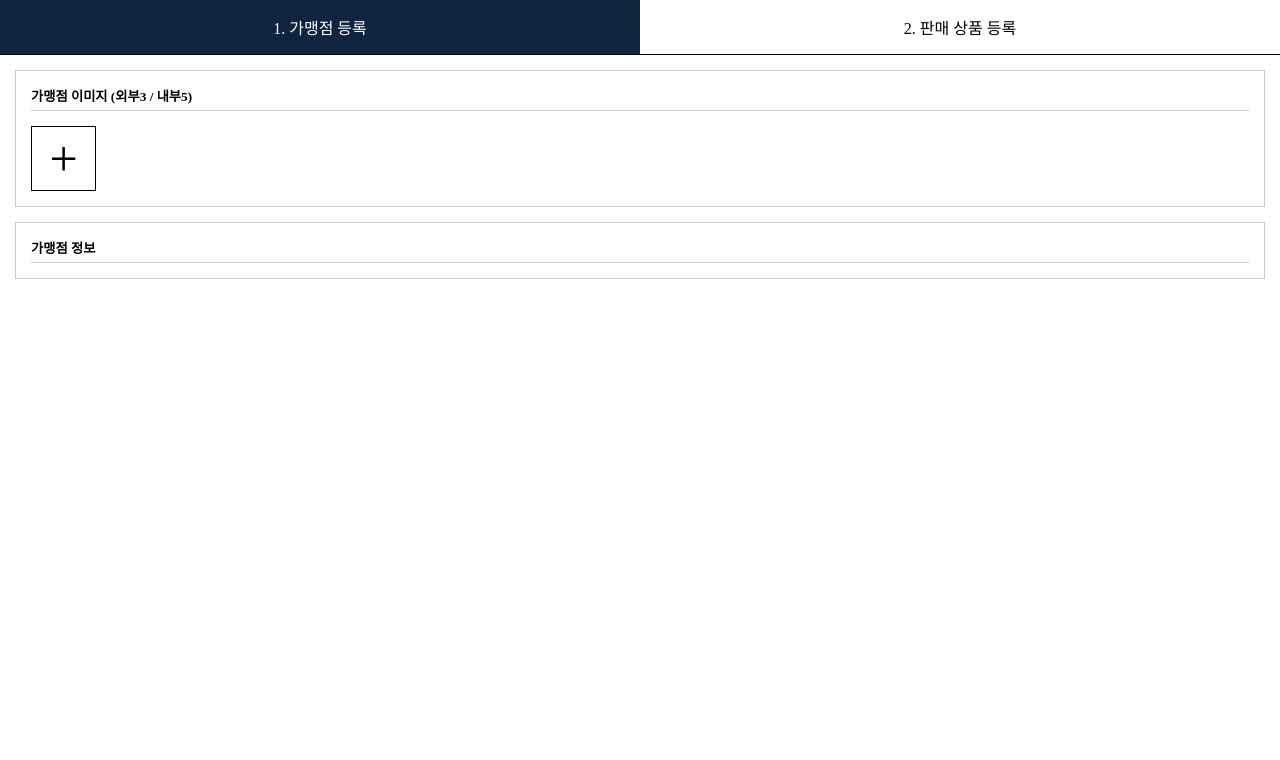
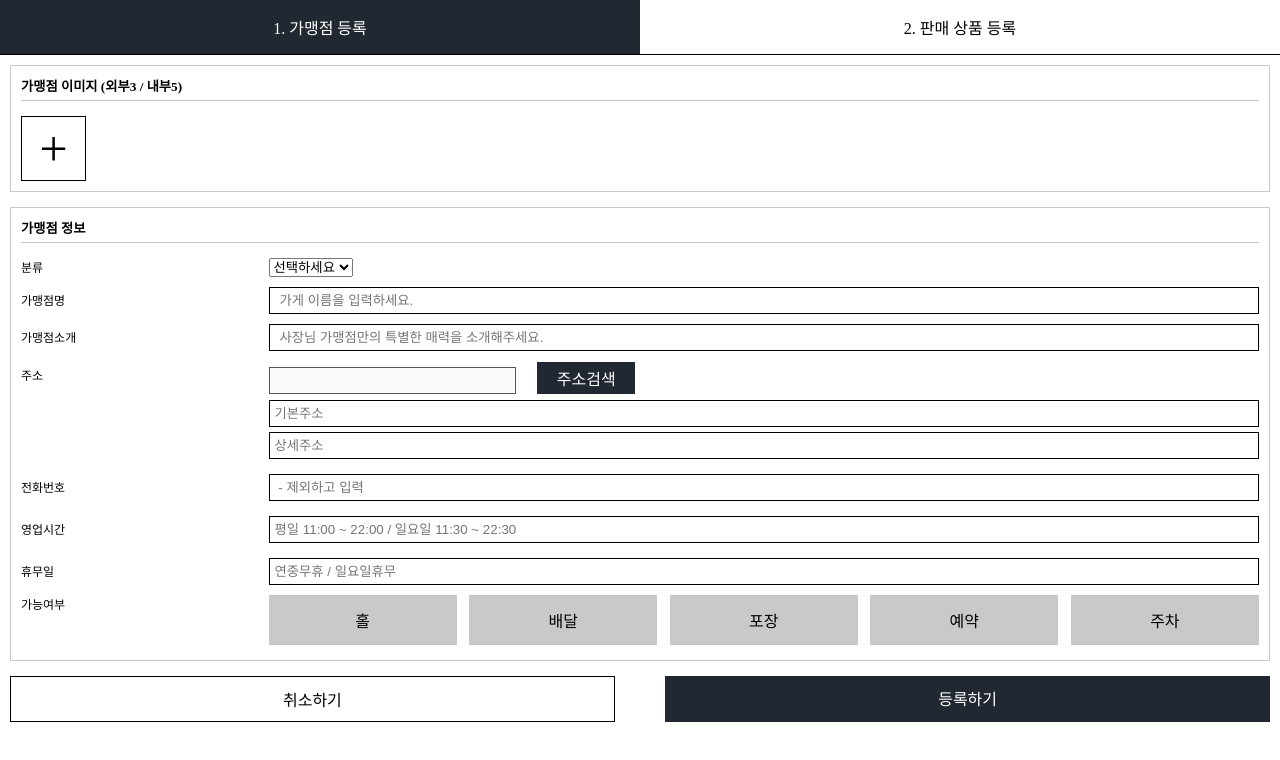
Before and after one commit to njustice4all/premium-shop, a React app: page /franchise/addShop in a window 1280 px wide. Shown: the top 760 px of the page. Built offline with nearby package versions, Linux system fonts and the light colour scheme; the HTML template or start-up script is replaced by a standard one.

Commit message:
Create franchise page input form UI

```diff
--- a/src/components/Images.js
+++ b/src/components/Images.js
@@ -2,7 +2,7 @@ import React from 'react';
 
 const Images = ({
   imagePreviewUrl,
-  handleChange,
+  onImageChange,
   renderRowTop,
   renderRowBottom,
 }) => {
@@ -18,7 +18,7 @@ const Images = ({
         accept="image/*"
         name="photo"
         type="file"
-        onChange={(e) => handleChange(e)} />
+        onChange={(e) => onImageChange(e)} />
     </div>
   );
 
--- a/src/components/Info.js
+++ b/src/components/Info.js
@@ -1,9 +1,112 @@
 import React from 'react';
+import classNames from 'classnames';
 
-const Info = () => {
+const Info = ({
+  toggleAddress,
+  address,
+  possible,
+  handleCheck,
+}) => {
   return (
     <div className="items">
       <h5 className="title__big">가맹점 정보</h5>
+      <div className="info__wrapper">
+        <div className="input__box">
+          <div className="input__title">분류</div>
+          <div className="input__content">
+            <select>
+              <option>선택하세요</option>
+              <option value="cafe">카페</option>
+              <option value="korean">한식</option>
+              <option value="chinese">중식</option>
+              <option value="japanese">일식</option>
+              <option value="snack">분식</option>
+              <option value="bakery">베이커리</option>
+              <option value="restaurant">레스토랑</option>
+              <option value="midnightSnack">야식</option>
+              <option value="chicken">치킨</option>
+              <option value="pizza">피자</option>
+              <option value="meat">육류</option>
+              <option value="etc">기타</option>
+            </select>
+          </div>
+        </div>
+        <div className="input__box">
+          <div className="input__title">가맹점명</div>
+          <div className="input__content">
+            <input
+              type="text"
+              className="input__content__field"
+              placeholder="가게 이름을 입력하세요."
+            />
+          </div>
+        </div>
+        <div className="input__box">
+          <div className="input__title">가맹점소개</div>
+          <div className="input__content">
+            <input
+              type="text"
+              className="input__content__field"
+              placeholder="사장님 가맹점만의 특별한 매력을 소개해주세요."
+            />
+          </div>
+        </div>
+        <div className="input__box">
+          <div className="input__title" style={{ verticalAlign: 'top', paddingTop: '5px' }}>주소</div>
+          <div className="input__content">
+            <input className="address__zipcode" value={address.zipCode} disabled />
+            <span className="address__zipcode zipcode__btn" onClick={toggleAddress}>주소검색</span>
+            <input className="default__form" value={address.roadAddress} placeholder="기본주소" />
+            <input className="default__form" placeholder="상세주소" />
+          </div>
+        </div>
+        <div className="input__box">
+          <div className="input__title">전화번호</div>
+          <div className="input__content">
+            <input type="number" placeholder=" - 제외하고 입력" className="default__form" />
+          </div>
+        </div>
+        <div className="input__box">
+          <div className="input__title">영업시간</div>
+          <div className="input__content">
+            <input
+              type="text"
+              placeholder="평일 11:00 ~ 22:00 / 일요일 11:30 ~ 22:30"
+              className="default__form"
+            />
+          </div>
+        </div>
+        <div className="input__box">
+          <div className="input__title">휴무일</div>
+          <div className="input__content">
+            <input
+              type="text"
+              placeholder="연중무휴 / 일요일휴무"
+              className="default__form"
+            />
+          </div>
+        </div>
+        <div className="input__box">
+          <div className="input__title" style={{ verticalAlign: 'top' }}>가능여부</div>
+          <div className="input__content">
+            <div className="possible__wrapper">
+              {
+                possible.map((value, i) => {
+                  return (
+                    <div
+                      key={`icon-${i}`}
+                      className={classNames('possible__icon', { active: value.isChecked })}
+                      onClick={() => handleCheck(value.index)}
+                    >
+                      {value.title}
+                    </div>
+                  );
+                })
+              }
+            </div>
+          </div>
+        </div>
+      </div>
     </div>
   );
 };
--- a/src/containers/main/AddShop.js
+++ b/src/containers/main/AddShop.js
@@ -1,16 +1,63 @@
 import React, { Component } from 'react';
+import classNames from 'classnames';
 
 import { Images } from '../../components';
 import { Info } from '../../components';
+import Address from './Address';
 
 export default class AddShop extends Component {
 
-  state = { images: [], imagePreviewUrl: [] }
+  state = {
+    images: [],
+    imagePreviewUrl: [],
+    isOpenAddress: false,
+    category: '',
+    name: '',
+    description: '',
+    address: {
+      zipCode: '',
+      roadAddress: '',
+      detailAddress: '',
+    },
+    contact: '',
+    openingnHours: '',
+    closeDays: '',
+    possible: [
+      { index: 0, title: '홀', isChecked: false },
+      { index: 1, title: '배달', isChecked: false },
+      { index: 2, title: '포장', isChecked: false },
+      { index: 3, title: '예약', isChecked: false },
+      { index: 4, title: '주차', isChecked: false },
+    ],
+  }
 
-  handleChange = (e) => {
+  setStateByKey = (key, value) => {
+    this.setState((prevState) => ({ [key]: value }));
+  }
+
+  toggleAddress = () => {
+    this.setState((prevState) => ({ isOpenAddress: !prevState.isOpenAddress }));
+  }
+
+  handleAddress = (data) => {
+    this.setState({
+      address: { zipCode: data.zonecode, roadAddress: data.address, },
+      isOpenAddress: false,
+    });
+  }
+
+  handleCheck = (index) => {
+    const { possible } = this.state;
+    const newPossible = Array.from(possible);
+    newPossible[index].isChecked = !newPossible[index].isChecked;
+
+    this.setState({ possible: newPossible });
+  }
+
+  onImageChange = (e) => {
     e.preventDefault();
-    let reader = new FileReader();
-    let file = e.target.files[0];
+    const reader = new FileReader();
+    const file = e.target.files[0];
 
     reader.onloadend = () => {
       this.setState((prevState) => {
@@ -22,6 +69,10 @@ export default class AddShop extends Component {
     };
 
     reader.readAsDataURL(file);
+  }
+
+  handleConfirm = () => {
+    console.log(this.state);
   }
 
   renderRowTop = (imagePreviewUrl) => {
@@ -57,17 +108,38 @@ export default class AddShop extends Component {
   }
 
   render() {
-    const { imagePreviewUrl } = this.state;
+    const { imagePreviewUrl, isOpenAddress, address, possible } = this.state;
 
     return (
       <div className="container">
+        <div
+          className={classNames('overlay', { active: isOpenAddress })}
+          onClick={this.toggleAddress}
+        />
+        {isOpenAddress ? <Address handleAddress={this.handleAddress} /> : null}
         <Images
           imagePreviewUrl={imagePreviewUrl}
           renderRowTop={this.renderRowTop}
           renderRowBottom={this.renderRowBottom}
-          handleChange={this.handleChange}
+          onImageChange={this.onImageChange}
         />
-        <Info />
+        <Info
+          address={address}
+          possible={possible}
+          isOpenAddress={isOpenAddress}
+          initiate={this.initiate}
+          toggleAddress={this.toggleAddress}
+          handleCheck={this.handleCheck}
+        />
+        <div className="franchise__btn__confirm__wrapper">
+          <div className="franchise__btn">취소하기</div>
+          <div
+            className="franchise__btn btn__confirm"
+            onClick={() => this.handleConfirm()}
+          >
+            등록하기
+          </div>
+        </div>
       </div>
     );
   }
--- /dev/null
+++ b/src/containers/main/Address.js
@@ -0,0 +1,41 @@
+import React, { Component } from 'react';
+
+export default class Address extends Component {
+
+  componentDidMount = () => {
+    this.loadScript();
+  }
+
+  loadScript = () => {
+    const script = document.createElement('script');
+    script.src = 'https://ssl.daumcdn.net/dmaps/map_js_init/postcode.v2.js?autoload=false';
+    script.onload = () => this.initiate();
+    document.body.appendChild(script);
+  }
+
+  initiate = () => {
+    const { handleAddress } = this.props;
+    window.daum.postcode.load(() => {
+      const Postcode = new window.daum.Postcode({
+        oncomplete: function oncomplete(data) {
+          // console.log(this);
+          handleAddress(data);
+        },
+        width: '100%',
+        // minWidth: '280px',
+        height: '466px',
+      });
+
+      Postcode.embed(this.addr, { q: null, autoClose: false });
+    });
+  }
+
+  render() {
+    return (
+      <div
+        ref={(addr) => this.addr = addr}
+        className="address__wrapper"
+      />
+    );
+  }
+};
--- a/src/css/main.scss
+++ b/src/css/main.scss
@@ -1,3 +1,4 @@
+/* space */
 $space-50: 50px;
 $space-40: 40px;
 $space-30: 30px;
@@ -5,24 +6,22 @@ $space-20: 20px;
 $space-15: 15px;
 $space-10: 10px;
 
+$theme-padding: 10px;
+$theme-padding-default: 5px;
+
+/* font */
 $font-15: 15px;
 $font-20: 20px;
 $font-40: 40px;
 
+/* color */
+$color-theme: #222831;
+$color-theme-second: #393E46;
+$color-theme-third: #00ADB5;
+$color-theme-fourth: #EEEEEE;
+$color-input-focus: tint($color-theme, 20);
+$color-input-border: #000000;
 $color-border: #c9c9c9;
-$color-nav-on: #0f243f;
-$color-theme: #000000;
-$color-bg: #f4f1ef;
-$color-theme-lighter: tint($color-theme, 10);
-$color-input-border: #000000;
-$color-input-focus: tint($color-theme, 20);
-$color-weather: #fff3bf;
-$color-btn-open: #66d9e8;
-$color-btn-close: #fa5252;
-$color-refresh: #20c997;
-$color-time: #f2f2f2;
-$color-notify: #554949;
-$color-btn-close-dark: #20222b;
 
 * {
   margin: 0;
@@ -30,6 +29,16 @@ $color-btn-close-dark: #20222b;
   -webkit-box-sizing: border-box;
   -moz-box-sizing: border-box;
   box-sizing: border-box;
+}
+
+.overlay.active {
+  position: absolute;
+  top: 0;
+  left: 0;
+  right: 0;
+  bottom: 0;
+  background-color: #34363d;
+  opacity: .8;
 }
 
 /**
@@ -117,7 +126,7 @@ $color-btn-close-dark: #20222b;
   }
 
   .header__nav__link.on {
-    background-color: $color-nav-on;
+    background-color: $color-theme;
     color: white;
   }
 }
@@ -126,7 +135,7 @@ $color-btn-close-dark: #20222b;
 *  컨테이너
 */
 .container {
-  padding: $space-15;
+  padding: $theme-padding;
 }
 
 /**
@@ -134,12 +143,8 @@ $color-btn-close-dark: #20222b;
 */
 .items {
   border: 1px solid $color-border;
-  padding: $space-15;
+  padding: $theme-padding;
   margin-bottom: $space-15;
-}
-
-.items:last-child {
-  margin: 0;
 }
 
 .title__big {
@@ -180,3 +185,109 @@ $color-btn-close-dark: #20222b;
     height: 100%;
   }
 }
+
+/**
+*  가맹점 정보
+*/
+.info__wrapper {
+  margin-top: 10px;
+
+  .input__box {
+    padding: 5px 0;
+
+    .input__title {
+      display: inline-block;
+      width: 18%;
+      margin-right: 2%;
+      font-size: 12px;
+    }
+
+    .input__content {
+      display: inline-block;
+      width: 80%;
+
+      .input__content__field {
+        width: 100%;
+        padding: 5px 10px;
+        border: 1px solid;
+      }
+    }
+  }
+}
+
+.possible__wrapper {
+  display: flex;
+  justify-content: space-between;
+
+  .possible__icon {
+    display: flex;
+    justify-content: center;
+    align-items: center;
+    width: 19%;
+    height: 50px;
+    background-color: #c9c9c9;
+  }
+
+  .possible__icon.active {
+    background-color: red;
+  }
+}
+
+.address__zipcode {
+  display: inline-block;
+  width: 25%;
+  border: 1px solid;
+  text-align: center;
+  padding: 5px 0;
+}
+
+.address__zipcode.zipcode__btn {
+  width: 100px;
+  background-color: $color-theme;
+  padding: 4px 0;
+  color: white;
+  margin-left: 20px;
+}
+
+.default__form {
+  margin-top: 5px;
+  border: 1px solid;
+  width: 100%;
+  padding: 5px;
+}
+
+/**
+*  주소검색 팝업
+*/
+.address__wrapper {
+  position: fixed;
+  padding: 10px;
+  top: 5%;
+  left: 5%;
+  right: 5%;
+  background: white;
+  z-index: 200;
+  max-width: 400px;
+  margin: auto;
+}
+
+/**
+*  가맹점정보 버튼
+*/
+.franchise__btn__confirm__wrapper {
+  display: flex;
+  text-align: center;
+  justify-content: space-between;
+
+  .franchise__btn {
+    width: 48%;
+    padding: 10px 0;
+    border: 1px solid;
+  }
+
+  .franchise__btn.btn__confirm {
+    background-color: $color-theme;
+    color: white;
+    border: none;
+  }
+}
```
Also changed, not shown: src/containers/Authentication.js (deleted, +0 -46 lines).
